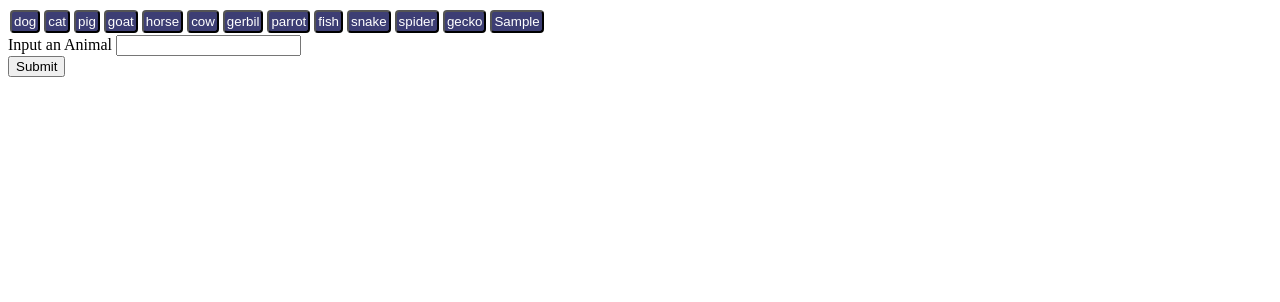
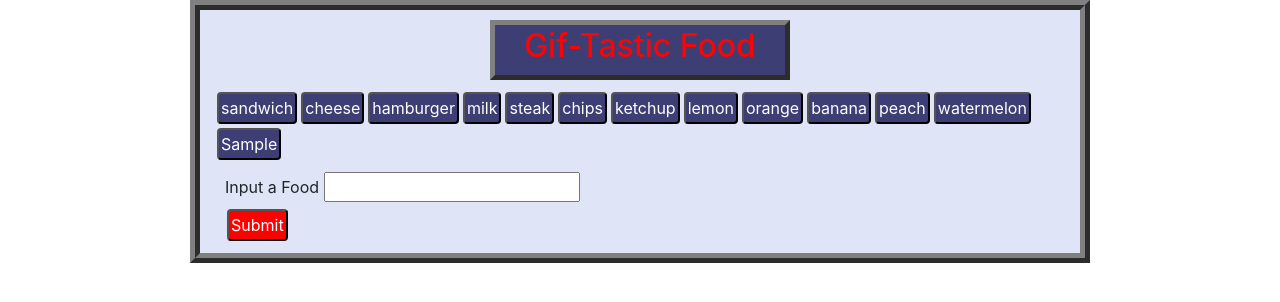
Before and after one commit to anewman88/GifTastic, a plain HTML site: page index.html in a window 1280 px wide. Both pictures are taken after typing "Sample" into the empty fields and a click on the input "Submit". Drawn offline with nearby package versions, Linux system fonts and the light colour scheme; no server answers.

Commit message:
Good enough to submit. Could use more styling. Needs to be added to portfolio

```diff
--- a/assets/css/style.css
+++ b/assets/css/style.css
@@ -0,0 +1,43 @@
+#AppContainerDIV {
+   width: 900px;
+   background-color: rgb(223, 229, 247);
+   border: 10px ridge grey;
+   margin: auto;
+}
+
+#TitleHeaderID {
+   width: 300px;
+   padding: 2px;
+   margin: auto;
+   margin-top: 10px;
+   margin-bottom: 10px;
+   color: white;
+   background-color: rgb(61, 62, 116);
+   color:  #fa0505;
+   border: 5px outset grey;
+   position: center;
+}
+
+.food {
+   padding: 2px;
+   margin: 2px;
+   border-radius: 4px;
+}
+
+.food-button-color {
+   color: white;
+   background-color: rgb(61, 62, 116);
+}
+
+#food-form {
+   margin: 10px;
+}
+
+#submit-foodBTN {
+   padding: 2px;
+   margin: 2px;
+   border-radius: 4px;
+   position: center;
+   color: white;
+   background-color: red;
+}
--- a/assets/javascript/app.js
+++ b/assets/javascript/app.js
@@ -0,0 +1,171 @@
+$(document).ready(function() {
+var DebugON = true;
+//**************************************************************************
+//* Global Variables
+var GifLimit = 10;
+
+var Button = [
+    "sandwich",
+    "cheese",
+    "hamburger",
+    "milk",
+    "steak",
+    "chips",
+    "ketchup",
+    "lemon",
+    "orange",
+    "banana",
+    "peach",
+    "watermelon"
+];
+
+//***************************************************************************
+// Dynamically create the food buttons
+for (var i = 0; i < Button.length; i++) {
+
+   // create pointer to a <button> object
+   var newBtn = $("<button>");
+
+   // Give each "newBtn" the following classes: "food-button" "food" "food-button-color".
+   newBtn.addClass("food-button food food-button-color");
+
+   // Give each "newBtn" a data-attribute called "data-food".
+   newBtn.attr("data-food", Button[i]);
+
+   // Give each "newBtn" a text equal to "Button[i]".
+   newBtn.text(Button[i]);
+
+   // Append each "newBtn" to the "#buttons" div (provided).
+   $("#buttons").append(newBtn);
+}  // for
+
+//***************************************************************************
+// Event handler for user inputting and clicking submit button
+$("#submit-foodBTN").on("click", function(event) {
+
+    // Preventing the button from trying to submit the form
+    event.preventDefault();
+
+    // Storing the food name
+    var inputFood = $("#food-input").val().trim();
+
+    // Check if the inputFood is already in the list
+    var Location = Button.indexOf(inputFood);
+    if (Location === -1) {
+        // append the inputFood to the array
+        Button.push(inputFood);
+
+        // Dynamically add the new button to the list
+        // create pointer to a <button> object
+        var newBtn = $("<button>");
+
+        // Give the "newBtn" the following classes: "food-button" "food" "food-button-color".
+        newBtn.addClass("food-button food food-button-color");
+
+        // Give the "newBtn" a data-attribute called "data-food".
+        newBtn.attr("data-food", inputFood);
+
+        // Give the "newBtn" a text equal to the input food.
+        newBtn.text(inputFood);
+
+        // Append the "newBtn" to the "#buttons" div.
+        $("#buttons").append(newBtn);
+    }
+    else {  // the button is already in the list
+        alert (inputFood + " is already in the list!");
+    }
+
+
+    // Clear the input box
+    document.getElementById("food-form").reset();
+
+});  // event handler function for on Food submit button
+
+//***************************************************************************
+// Event handler for user clicking a food button
+//***************************************************************************
+$(document).on("click", "button", function() {
+
+    var food = $(this).attr("data-food");
+    if (DebugON) console.log ("In button press: " + food);
+
+    SearchFoodGif (food);
+
+});  // event handler function for button press
+
+//***************************************************************************
+// Event handler for user clicking a food image
+//***************************************************************************
+$(document.body).on("click", "img", function() {
+
+    if (DebugON) console.log ("In image press event handler");
+
+    // Swap the source url with the alternate src url
+    var temp_src = $(this).attr("src");
+    $(this).attr("src", $(this).attr("src_swap"));
+    $(this).attr("src_swap", temp_src);
+
+    if (DebugON) console.log ("In image press temp: " + temp_src);
+    if (DebugON) console.log ("In image press src: " + $(this).attr("src"));
+    if (DebugON) console.log ("In image press: swap " + $(this).attr("src_swap"));
+
+});  // event handler function for image press
+
+//***************************************************************************
+// function SearchFoodGif - create ajax call to search for the input food
+// and display the response
+//***************************************************************************
+function SearchFoodGif (food) {
+
+    var queryURL = "https://api.giphy.com/v1/gifs/search?q=" +
+    food + "&api_key=P5rvhOxmjcIWEurUoa8B1SKm294ph7SQ&limit=" + GifLimit;
+
+    if (DebugON) console.log ("In SearchFoodGif(): " + food);
+
+    $.ajax({
+        url: queryURL,
+        method: "GET"
+    })
+    .then(function(response) {
+        var results = response.data;
+
+        for (var i = 0; i < results.length; i++) {
+
+            // create pointer to <div>
+            var gifDiv = $("<div>");
+
+            // get the rating from the response data
+            var rating = results[i].rating;
+
+            // create a paragraph <p> of the text rating
+            var p = $("<p>").text("^^^ Rating for this pic: " + rating +" ^^^");
+
+            // create a pointer of type <img> of food gif
+            var foodImage = $("<img>");
+
+            // assign the image object a class of food-img
+            foodImage.addClass("food-img");
+
+            // assign an id attribute
+
+            foodImage.attr("id", "foodID");
+
+            // assign the attribute src of the still picture for the gif
+            foodImage.attr("src", results[i].images.fixed_height_still.url);
+
+            // assign the attribute src of the gif animated image
+            foodImage.attr("src_swap", results[i].images.fixed_height.url);
+
+            // combine the rating para and food image to gif <div> pointer
+
+            gifDiv.append(foodImage);
+            gifDiv.append(p);
+
+            // prepend the gif <div> pointer to the screen
+            $("#gifs-appear-here").prepend(gifDiv);
+        }
+    });  // ajax call
+
+}  // function SearchFoodGif()
+
+});  // $(document).ready(function()
--- a/index.html
+++ b/index.html
@@ -3,239 +3,48 @@
 
 <head>
   <meta charset="utf-8">
-  <title>GifTastic!</title>
-</head></div>
-<!-- CSS Styles Ask if these need to be dynamically assigned? -->
-<style>
+  <meta name="viewport" content="width=device-width, initial-scale=1">
 
-  .animal {
-    padding: 2px;
-    margin: 2px;
-    border-radius: 4px;
-/*   width: 30px;
-    border-style: solid;
-    height: 30px;
-    float: left;*/
-  }
+  <!-- Link to the Bootstrap CDN. link syntax from getbootstrap.com -->
+  <link rel="stylesheet" href="https://stackpath.bootstrapcdn.com/bootstrap/4.3.1/css/bootstrap.min.css" integrity="sha384-ggOyR0iXCbMQv3Xipma34MD+dH/1fQ784/j6cY/iJTQUOhcWr7x9JvoRxT2MZw1T" crossorigin="anonymous">
+  <link rel="stylesheet" type="text/css" href="assets/css/style.css">
 
-  .animal-button-color {
-    color: white;
-    background-color: rgb(61, 62, 116);
-  }
-</style>
+  <title>GifTastic Food!</title>
+
+</head>
 
 <body>
+
+  <div class="container", id="AppContainerDIV">
+    <!-- Game Header/Title -->
+    <div id="TitleHeaderID" class="text-center">
+     <h2 class="text-center">Gif-Tastic Food</h2>
+    </div>
+
     <div id="button-header">
       <div id="buttons"></div>
     </div>
 
     <!-- User Input Box -->
-    <form id="animal-form">
+    <form id="food-form">
 
       <!-- Label for Text Box -->
-      <label for="animal-input">Input an Animal</label>
+      <label for="food-input">Input a Food</label>
 
       <!-- Text Input Box -->
-      <input type="text" id="animal-input"><br>
+      <input type="text" id="food-input"><br>
 
       <!-- Submit Button -->
-      <input id="select-animal" type="submit" value="Submit">
+      <input id="submit-foodBTN" type="submit" value="Submit">
     </form>
 
-    <div id="gifs-appear-here">
-    </div>
+    <div id="gifs-appear-here"></div>
+
+  </div>
 
     <script src="https://cdnjs.cloudflare.com/ajax/libs/jquery/3.2.1/jquery.min.js"></script>
-    <script type="text/javascript">
-
-
-
-    $(document).ready(function() {
-    var DebugON = true;
-    //**************************************************************************
-    //* Global Variables
-    var GifLimit = 3;
-
-    var Button = [
-        "dog",
-        "cat",
-        "pig",
-        "goat",
-        "horse",
-        "cow",
-        "gerbil",
-        "parrot",
-        "fish",
-        "snake",
-        "spider",
-        "gecko"
-    ];
-
-  //***************************************************************************
-  // Dynamically create the animal buttons
-  for (var i = 0; i < Button.length; i++) {
-
-    // create pointer to a <button> object
-    var newBtn = $("<button>");
-
-    // Give each "newBtn" the following classes: "animal-button" "animal" "animal-button-color".
-    newBtn.addClass("animal-button animal animal-button-color");
-
-    // Give each "newBtn" a data-attribute called "data-animal".
-    newBtn.attr("data-animal", Button[i]);
-
-    // Give each "newBtn" a text equal to "Button[i]".
-    newBtn.text(Button[i]);
-
-    // Append each "newBtn" to the "#buttons" div (provided).
-    $("#buttons").append(newBtn);
-  }  // for
-
-  //***************************************************************************
-  // Event handler for user inputting and clicking submit button
-  $("#select-animal").on("click", function(event) {
-
-    // Preventing the button from trying to submit the form
-    event.preventDefault();
-
-    // Storing the animal name
-    var inputAnimal = $("#animal-input").val().trim();
-
-    // Dynamically add the new button to the list
-    // create pointer to a <button> object
-    var newBtn = $("<button>");
-
-    // Give each "newBtn" the following classes: "animal-button" "animal" "animal-button-color".
-    newBtn.addClass("animal-button animal animal-button-color");
-
-    // Give each "newBtn" a data-attribute called "data-animal".
-    newBtn.attr("data-animal", inputAnimal);
-
-    // Give each "newBtn" a text equal to the input animal.
-    newBtn.text(inputAnimal);
-
-    // Append the "newBtn" to the "#buttons" div.
-    $("#buttons").append(newBtn);
-
-    // Clear the input box
-    document.getElementById("animal-form").reset();
-
-    // Run the SearchAnimalGif function(passing in the animal as an argument)
-    SearchAnimalGif(inputAnimal);
-
-  });  // event handler function for on animal submit button
-
-  //***************************************************************************
-  // Event handler for user clicking an animal button
-  //***************************************************************************
-  $(document).on("click", "button", function() {
-
-    var animal = $(this).attr("data-animal");
-    if (DebugON) console.log ("In button press: " + animal);
-
-    SearchAnimalGif (animal);
-
-  });  // event handler function for button press
-
-  //***************************************************************************
-  // Event handler for user clicking an animal image
-  //***************************************************************************
-  $(document.body).on("click", "img", function() {
-
-    if (DebugON) console.log ("In image press event handler");
-
-    // Swap the source url with the alternate src url
-    var temp_src = $(this).attr("src");
-    $(this).attr("src", $(this).attr("src_swap"));
-    $(this).attr("src_swap", temp_src);
-
-    if (DebugON) console.log ("In image press temp: " + temp_src);
-    if (DebugON) console.log ("In image press src: " + $(this).attr("src"));
-    if (DebugON) console.log ("In image press: swap " + $(this).attr("src_swap"));
-
-  });  // event handler function for image press
-
-
-  //***************************************************************************
-  // function SearchAnimalGif - create ajax call to search for the input animal
-  // and display the response
-  //***************************************************************************
-  function SearchAnimalGif (animal) {
-
-//    var animal = $(this).attr("data-animal");
-    var queryURL = "https://api.giphy.com/v1/gifs/search?q=" +
-    animal + "&api_key=P5rvhOxmjcIWEurUoa8B1SKm294ph7SQ&limit=" + GifLimit;
-
-    if (DebugON) console.log ("In SearchAnimalGif(): " + animal);
-
-    $.ajax({
-      url: queryURL,
-      method: "GET"
-    })
-      .then(function(response) {
-        var results = response.data;
-
-        for (var i = 0; i < results.length; i++) {
-
-          // create pointer to <div>
-          var gifDiv = $("<div>");
-
-          // get the rating from the response data
-          var rating = results[i].rating;
-
-          // create a paragraph <p> of the text rating
-          var p = $("<p>").text("Rating: " + rating);
-
-          // create a pointer of type <img> of animal gif
-          var animalImage = $("<img>");
-
-          // add attribute for onclick function call
-//          animalImage.attr("onclick", "ImageClickFunction()");
-
-          // assign the image object a class of animal-img
-          animalImage.addClass("animal-img");
-
-          // assign an id attribute
-
-          animalImage.attr("id", "animalID");
-
-          // assign the attribute src of the still picture for the gif
-          animalImage.attr("src", results[i].images.fixed_height_still.url);
-
-          // assign the attribute src of the gif animated image
-          animalImage.attr("src_swap", results[i].images.fixed_height.url);
-
-          // combine the rating para and animal image to gif <div> pointer
-
-          gifDiv.append(p);
-          gifDiv.append(animalImage);
-
-          // prepend the gif <div> pointer to the screen
-          $("#gifs-appear-here").prepend(gifDiv);
-        }
-      });  // ajax call
-
-  }  // function SearchAnimalGif()
-
-});  // $(document).ready(function()
-
-  //***************************************************************
-  //Function for managing the click of an answer
-  function ImageClickFunction() {
-
-   console.log ("In ImageClickFunction");
-   var url_src = $(this).attr("src");
-   var url_src2 = this.src;
-   console.log ("In ImageClickFunction this" + this);
-   console.log ("In ImageClickFunction $(this)" + $(this));
-   console.log ("In ImageClickFunction " + url_src + " " + url_src2);
-
- } // ImageClickFunction()
-
-
-</script>
-
-
+    <script type="text/javascript"> </script>
+    <script src="assets/javascript/app.js"></script>
 </body>
 
 </html>
```
